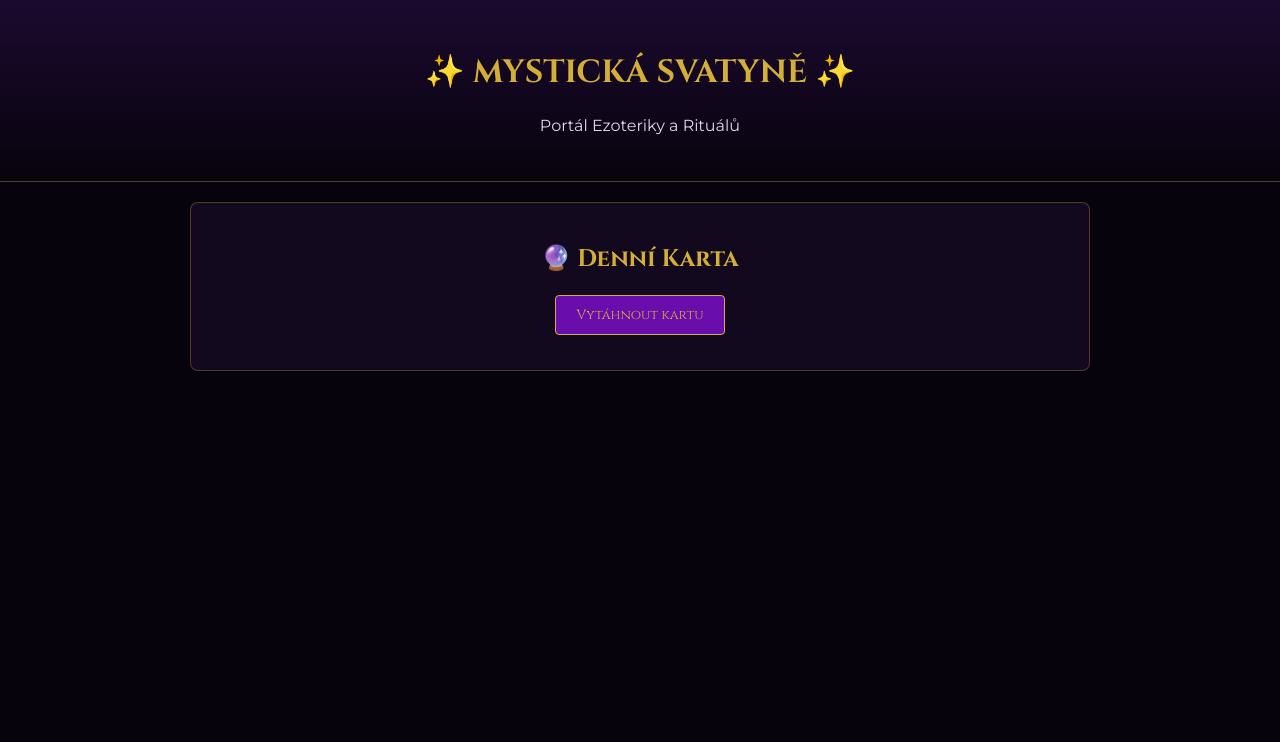
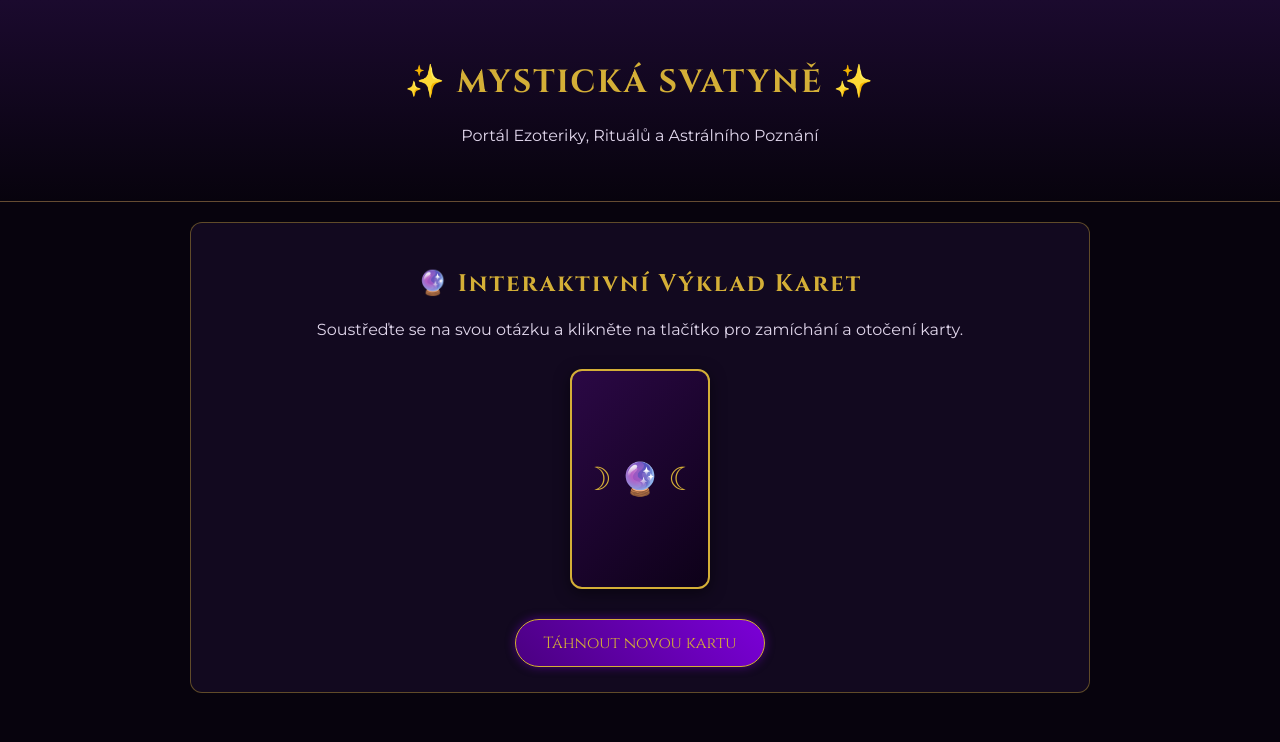
Before and after one commit to ruzar7789-cpu/tarot-web, a Flask app: page / in a window 1280 px wide. Shown: the top 742 px of the page. Run offline with Flask 3, Linux system fonts and the light colour scheme.

Commit message:
Update index.html

```diff
--- a/templates/index.html
+++ b/templates/index.html
@@ -3,7 +3,7 @@
 <head>
     <meta charset="UTF-8">
     <meta name="viewport" content="width=device-width, initial-scale=1.0">
-    <title>Mystická Svatyně</title>
+    <title>Mystická Svatyně | Výklad Tarotu</title>
     <link href="https://fonts.googleapis.com/css2?family=Cinzel:wght@400;600;700&family=Montserrat:wght@300;400;500&display=swap" rel="stylesheet">
     <style>
         :root {
@@ -11,34 +11,72 @@
             --card-bg: #12091f;
             --accent-gold: #d4af37;
             --text-light: #e0d6eb;
-            --border-gold: rgba(212, 175, 55, 0.3);
+            --border-gold: rgba(212, 175, 55, 0.4);
         }
         body { background: var(--bg-color); color: var(--text-light); font-family: 'Montserrat', sans-serif; margin: 0; padding: 0; }
-        header { background: linear-gradient(180deg, #1b0a2e 0%, var(--bg-color) 100%); padding: 30px; text-align: center; border-bottom: 1px solid var(--border-gold); }
-        h1, h2, h3 { font-family: 'Cinzel', serif; color: var(--accent-gold); }
+        header { background: linear-gradient(180deg, #1b0a2e 0%, var(--bg-color) 100%); padding: 40px 20px; text-align: center; border-bottom: 1px solid var(--border-gold); }
+        h1, h2, h3 { font-family: 'Cinzel', serif; color: var(--accent-gold); letter-spacing: 2px; }
         .container { max-width: 900px; margin: auto; padding: 20px; }
-        .card { background: var(--card-bg); border: 1px solid var(--border-gold); border-radius: 8px; padding: 20px; margin-bottom: 20px; text-align: center; }
-        button { background: #6a0dad; color: var(--accent-gold); border: 1px solid var(--accent-gold); padding: 10px 20px; border-radius: 4px; cursor: pointer; font-family: 'Cinzel', serif; }
-        button:hover { background: var(--accent-gold); color: #000; }
+        .card-container { display: flex; justify-content: center; gap: 20px; margin: 30px 0; perspective: 1000px; }
+        .tarot-card { width: 140px; height: 220px; position: relative; transform-style: preserve-3d; transition: transform 0.8s ease; cursor: pointer; }
+        .tarot-card.flipped { transform: rotateY(180deg); }
+        .card-face { position: absolute; width: 100%; height: 100%; backface-visibility: hidden; border-radius: 12px; border: 2px solid var(--accent-gold); display: flex; align-items: center; justify-content: center; text-align: center; padding: 10px; box-sizing: border-box; }
+        .card-back { background: linear-gradient(135deg, #2b0845, #0d0118); color: var(--accent-gold); font-size: 2rem; box-shadow: 0 4px 15px rgba(0,0,0,0.5); }
+        .card-front { background: #1a0c2e; transform: rotateY(180deg); flex-direction: column; justify-content: space-around; box-shadow: 0 0 20px rgba(212, 175, 55, 0.3); }
+        .card-title { font-family: 'Cinzel', serif; color: var(--accent-gold); font-weight: bold; font-size: 1.1rem; }
+        .card-meaning { font-size: 0.8rem; line-height: 1.3; }
+        button { background: linear-gradient(45deg, #4a0080, #7b00d8); color: var(--accent-gold); border: 1px solid var(--accent-gold); padding: 12px 28px; border-radius: 25px; cursor: pointer; font-family: 'Cinzel', serif; font-size: 1rem; transition: 0.3s; box-shadow: 0 0 10px rgba(123,0,216,0.5); }
+        button:hover { background: var(--accent-gold); color: #000; box-shadow: 0 0 15px var(--accent-gold); }
+        .section-box { background: var(--card-bg); border: 1px solid var(--border-gold); border-radius: 12px; padding: 25px; margin-bottom: 30px; text-align: center; }
     </style>
 </head>
 <body>
     <header>
         <h1>✨ MYSTICKÁ SVATYNĚ ✨</h1>
-        <p>Portál Ezoteriky a Rituálů</p>
+        <p>Portál Ezoteriky, Rituálů a Astrálního Poznání</p>
     </header>
     <div class="container">
-        <div class="card">
-            <h2>🔮 Denní Karta</h2>
-            <button onclick="drawCard()">Vytáhnout kartu</button>
-            <div id="card-result" style="margin-top: 15px;"></div>
+        <div class="section-box">
+            <h2>🔮 Interaktivní Výklad Karet</h2>
+            <p>Soustřeďte se na svou otázku a klikněte na tlačítko pro zamíchání a otočení karty.</p>
+
+            <div class="card-container">
+                <div class="tarot-card" id="tarotCard" onclick="flipCard()">
+                    <div class="card-face card-back">☽ 🔮 ☾</div>
+                    <div class="card-face card-front">
+                        <div class="card-title" id="cardName">Karta</div>
+                        <div class="card-meaning" id="cardMeaning">Význam se zobrazí po otočení.</div>
+                    </div>
+                </div>
+            </div>
+
+            <button onclick="drawNewCard()">Táhnout novou kartu</button>
         </div>
     </div>
+
     <script>
-        async function drawCard() {
+        let currentData = null;
+
+        async function drawNewCard() {
+            const cardElement = document.getElementById('tarotCard');
+            cardElement.classList.remove('flipped');
+
             const res = await fetch('/api/draw-card');
-            const data = await res.json();
-            document.getElementById('card-result').innerHTML = `<strong>${data.name}</strong>: <em>${data.meaning}</em>`;
+            currentData = await res.json();
+
+            setTimeout(() => {
+                document.getElementById('cardName').innerText = currentData.name;
+                document.getElementById('cardMeaning').innerText = currentData.meaning;
+                cardElement.classList.add('flipped');
+            }, 400);
+        }
+
+        function flipCard() {
+            if(!currentData) {
+                drawNewCard();
+            } else {
+                document.getElementById('tarotCard').classList.toggle('flipped');
+            }
         }
     </script>
 </body>
```
